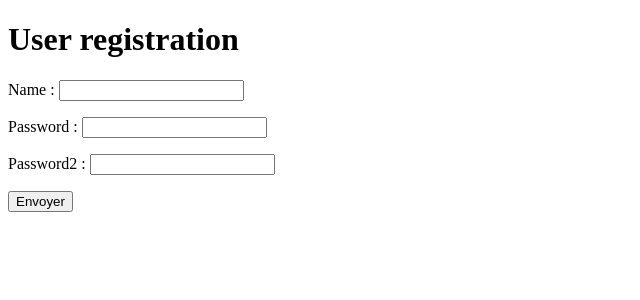
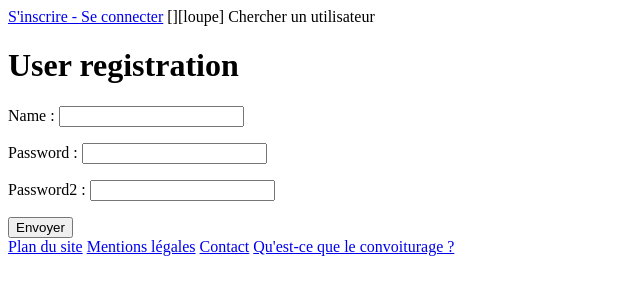
Before and after one commit to Heldroe/pyverts, a Django app: template templates/users/signup.html in a window 1280 px wide. Shown: the top 300 px of the page, without its empty margins (0-640 px from the left). Run offline with Django 3.2, Linux system fonts and the light colour scheme; the template is opened without the code that fills it: values that come from a table or form of the project are taken from there, others are empty.

Commit message:
template de base

```diff
--- a/templates/base.html
+++ b/templates/base.html
@@ -4,6 +4,22 @@
     <title>.pyVerts !</title>
   </head>
   <body>
-    {% block content %}{% endblock %}
+    <div id="header">
+      <!--<div><a href="index">Accueil</a></div>-->
+      <div>
+        <a href="connexion">S'inscrire - Se connecter</a>
+        [][loupe] Chercher un utilisateur
+      </div>
+      <div id="banniere"></div>
+    </div>
+    <div id="body">
+      {% block content %}{% endblock %}
+    </div>
+    <div id="footer">
+      <a href="plan">Plan du site</a>
+      <a href="mentions">Mentions légales</a>
+      <a href="contact">Contact</a>
+      <a href="convoiturage">Qu'est-ce que le convoiturage ?</a>
+    </div>
   </body>
 </html>
```
